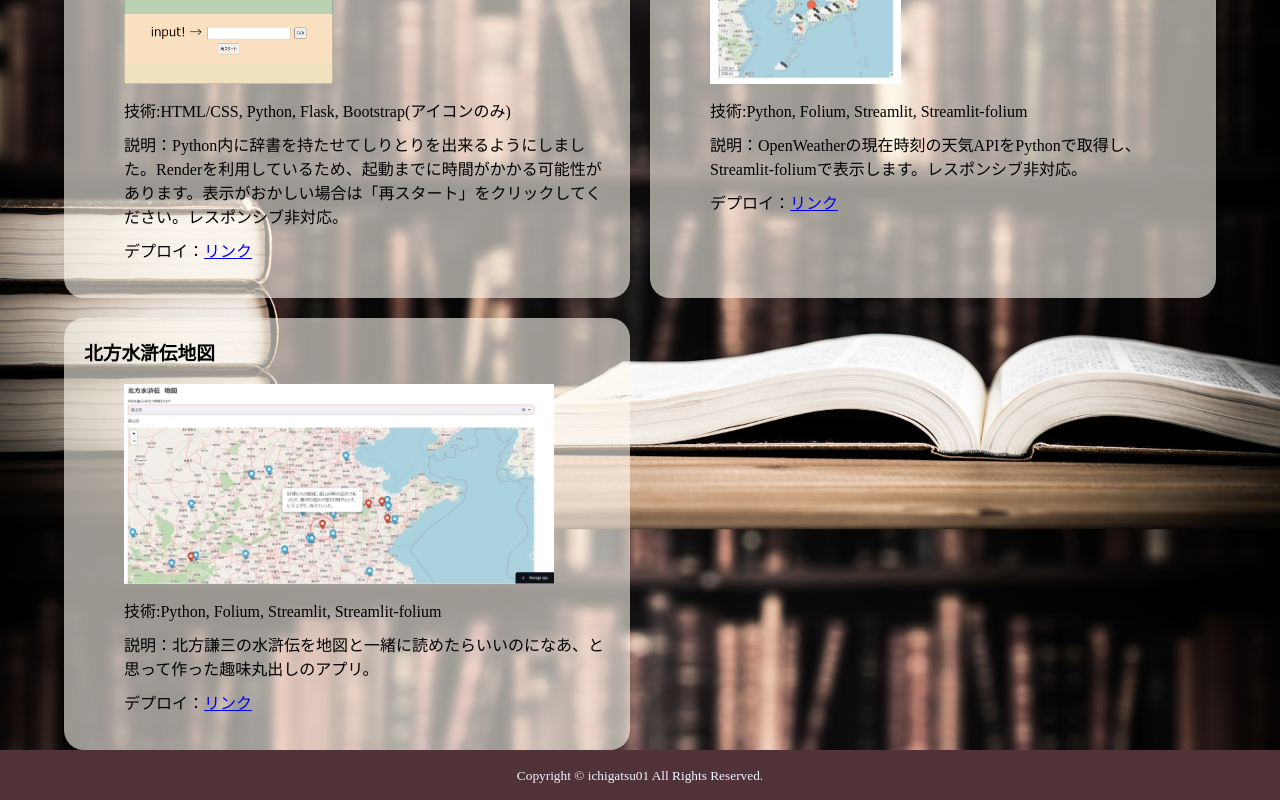
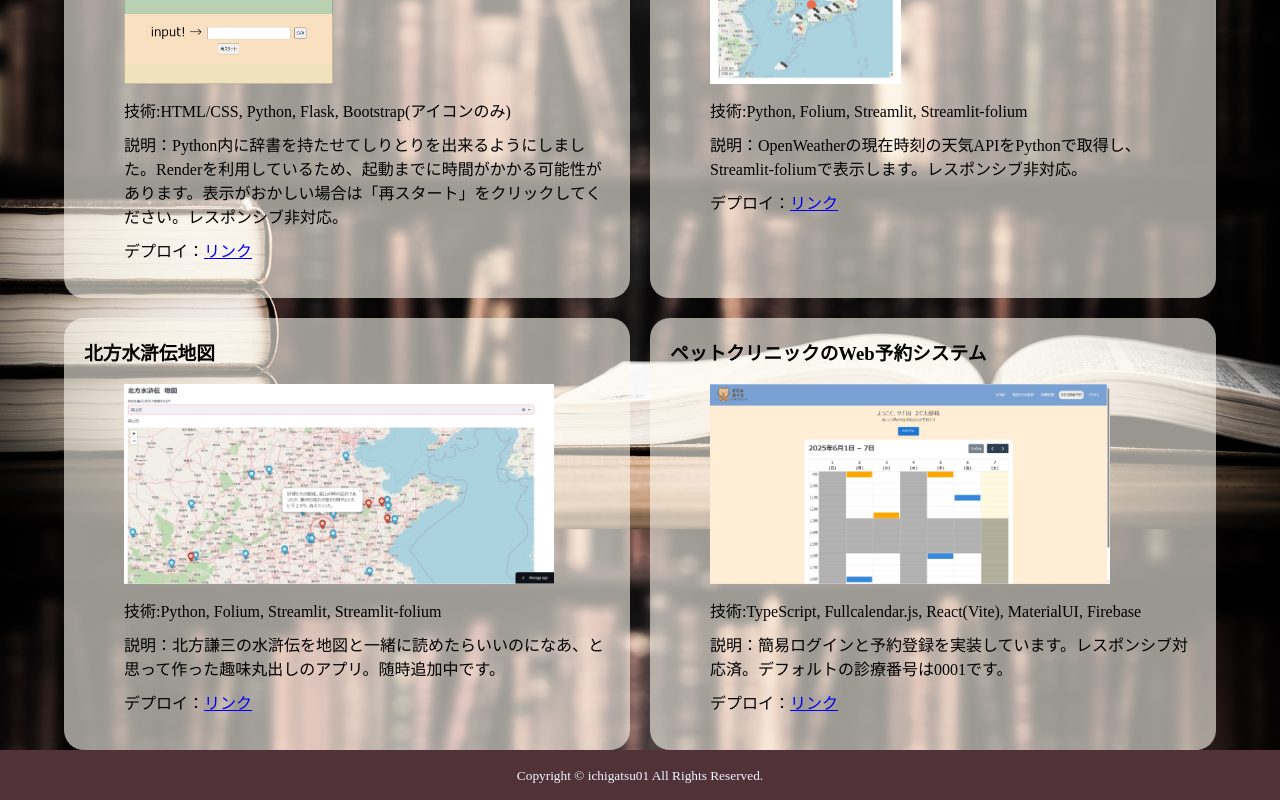
Before and after one commit to ichigatsu01/MyPortfolio, a React (Vite) app: page / in a window 1280 px wide. Shown: the part 1180-1980 px from the top of the page. Built offline with nearby package versions, Linux system fonts and the light colour scheme.

Commit message:
Web予約システム追加

```diff
--- a/src/components/Contents/Portfolio.tsx
+++ b/src/components/Contents/Portfolio.tsx
@@ -46,7 +46,14 @@ const Portfolio = () => {
       link: "https://kitakatasuikomap-ajrp3msyidm2tkvnalqljy.streamlit.app/",
       title: "北方水滸伝地図",
       tech: "Python, Folium, Streamlit, Streamlit-folium",
-      explain: "北方謙三の水滸伝を地図と一緒に読めたらいいのになあ、と思って作った趣味丸出しのアプリ。"
+      explain: "北方謙三の水滸伝を地図と一緒に読めたらいいのになあ、と思って作った趣味丸出しのアプリ。随時追加中です。"
+    },
+    {
+      img: "img_product/05.jpg",
+      link: "https://reserve-system-2.vercel.app/",
+      title: "ペットクリニックのWeb予約システム",
+      tech: "TypeScript, Fullcalendar.js, React(Vite), MaterialUI, Firebase",
+      explain: "簡易ログインと予約登録を実装しています。レスポンシブ対応済。デフォルトの診療番号は0001です。"
     },
   ];
   return (
```
Also changed, not shown: public/img_product/05.jpg (added).
